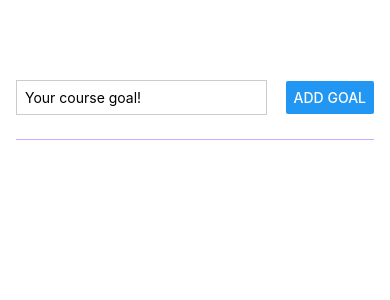
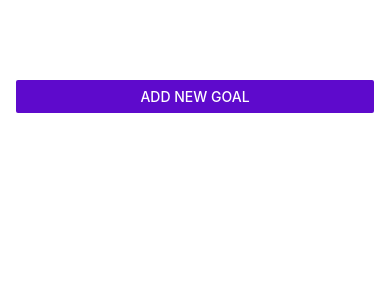
Before and after one commit to Theffy92/ReactNative_Course, a React Native app: screen / in a window 390 px wide. Shown: the top 300 px of the page. Built offline with nearby package versions, Linux system fonts and the light colour scheme.

Commit message:
Working on Modal

```diff
--- a/App.js
+++ b/App.js
@@ -1,27 +1,46 @@
 import {useState} from 'react';
-import { StyleSheet, View, FlatList } from 'react-native';
+import { StyleSheet, View, FlatList, Button } from 'react-native';
 import GoalItem from './components/GoalItem';
 import GoalInput from './components/GoalInput';
 
 export default function App() {
+  const [modalIsVisible, setModalIsVisible] = useState(false);
   const [courseGoals, setCourseGoals] = useState([]);
+
+  const startAddGoalHandler = () => {
+      setModalIsVisible(true);
+  };
 
   const addGoalHandler = (enteredGoalText) =>{
      setCourseGoals((currentCourseGoals) => [
       ...currentCourseGoals,
       //convert enteredGoalText in an object to use in FlatList
-      {text:enteredGoalText, key: Math.random().toString()},
+      {text:enteredGoalText, id: Math.random().toString()},
     ]);
+  };
+
+  const deleteGoalHandler = (id) => {
+    setCourseGoals((currentCourseGoals) => {
+      return currentCourseGoals.filter((goal) => goal.id !== id);
+    });
   };
 
   return (
     <View style={styles.appContainer}>
-      <GoalInput addGoalHandler={addGoalHandler} />
+      <Button
+        title='Add New Goal'
+        color="#5e0acc"
+        onPress={startAddGoalHandler}
+      />
+      {modalIsVisible && <GoalInput addGoalHandler={addGoalHandler} />}
       <View style={styles.goalsContainer}>
         <FlatList
           data={courseGoals}
           renderItem={(itemData) => {
-            return <GoalItem text={itemData.item.text}/>;
+            return <GoalItem
+                     text={itemData.item.text}
+                     id={itemData.item.id}
+                     onDeleteItem={deleteGoalHandler}/>;
           }}
           keyExtractor = {(item, index) => {
             return item.id;
--- a/components/GoalInput.js
+++ b/components/GoalInput.js
@@ -1,5 +1,5 @@
 import { useState } from "react";
-import { StyleSheet, View, TextInput, Button } from "react-native";
+import { StyleSheet, View, TextInput, Button, Modal } from "react-native";
 
 function GoalInput(props) {
     const [enteredGoalText, setEnteredGoalText] = useState('');
@@ -13,7 +13,9 @@ function GoalInput(props) {
       setEnteredGoalText('');
     };
 
-    return <View style={inputStyles.inputContainer}>
+    return (
+    <Modal>
+        <View style={inputStyles.inputContainer}>
             <TextInput
             style={inputStyles.textInput}
             placeholder='Your course goal!'
@@ -21,7 +23,9 @@ function GoalInput(props) {
             value={enteredGoalText}
             />
             <Button title= "Add Goal" onPress={onAddGoal}/>
-  </View>;
+        </View>
+    </Modal>
+    );
 };
 
 export default GoalInput;
--- a/components/GoalItem.js
+++ b/components/GoalItem.js
@@ -1,10 +1,19 @@
-import {StyleSheet, View, Text} from 'react-native';
+import {StyleSheet, View, Text, Pressable} from 'react-native';
 
 
 function GoalItem(props) {
-    return <View style={itemStyles.goalItem}>
-    <Text style={itemStyles.goalText}>{props.text}</Text>
-  </View>;
+    return(
+        <View style={itemStyles.goalItem}>
+            <Pressable
+                android_ripple={{color: '#210644'}}
+                onPress={props.onDeleteItem.bind(this, props.id)}
+                //pressed is used to apply special styling to iOS component
+                style={({pressed}) => pressed && itemStyles.pressedItem }
+            >
+                <Text style={itemStyles.goalText}>{props.text}</Text>
+            </Pressable>
+        </View>
+    );
 };
 
 export default GoalItem;
@@ -16,6 +25,9 @@ const itemStyles = StyleSheet.create({
         borderRadius: 6,
         backgroundColor: '#5e0acc',
       },
+      pressedItem: {
+        opacity: 0.5,
+      },
       goalText: {
         color: 'white',
       }
```
Lines whose indentation alone changed are shown as unchanged.
